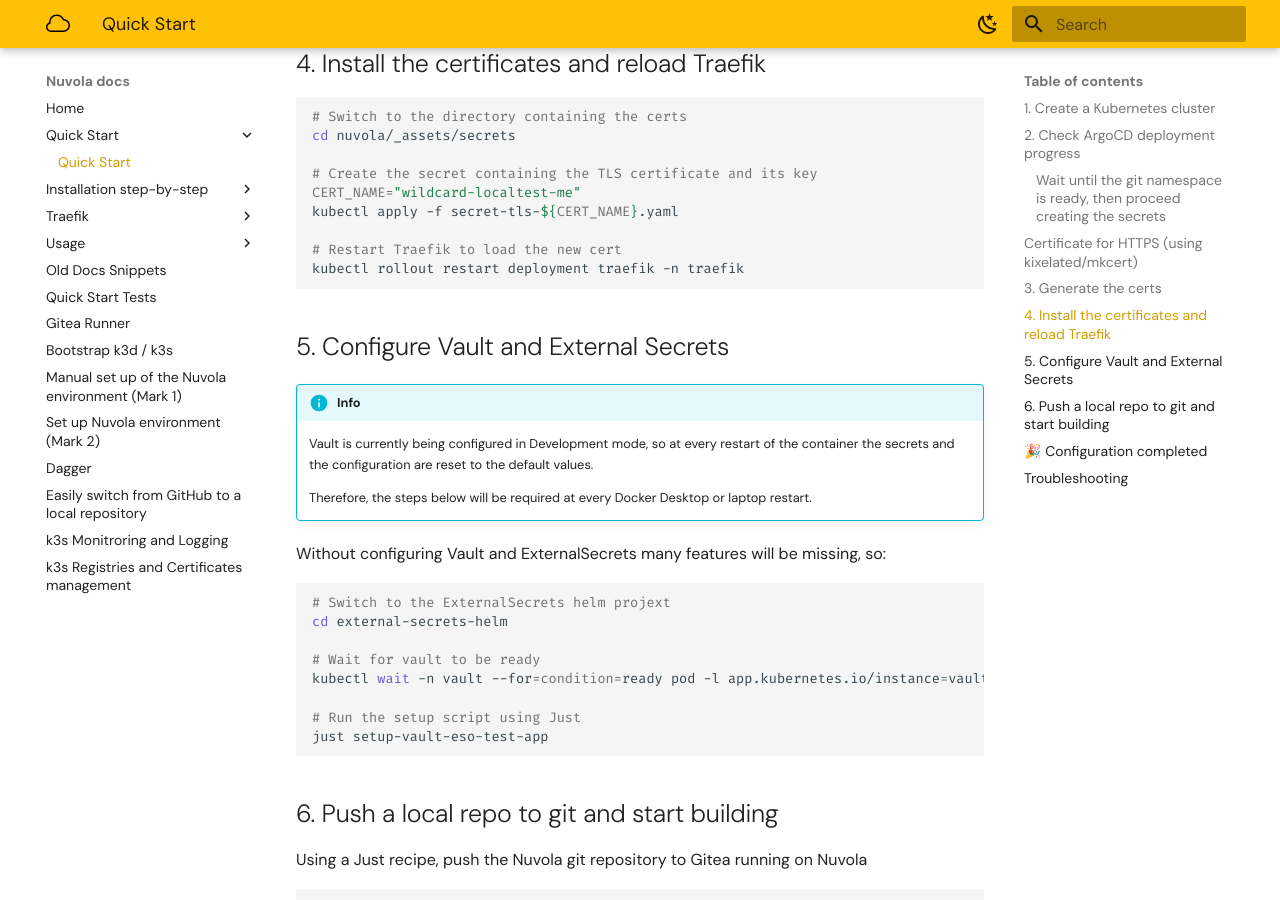
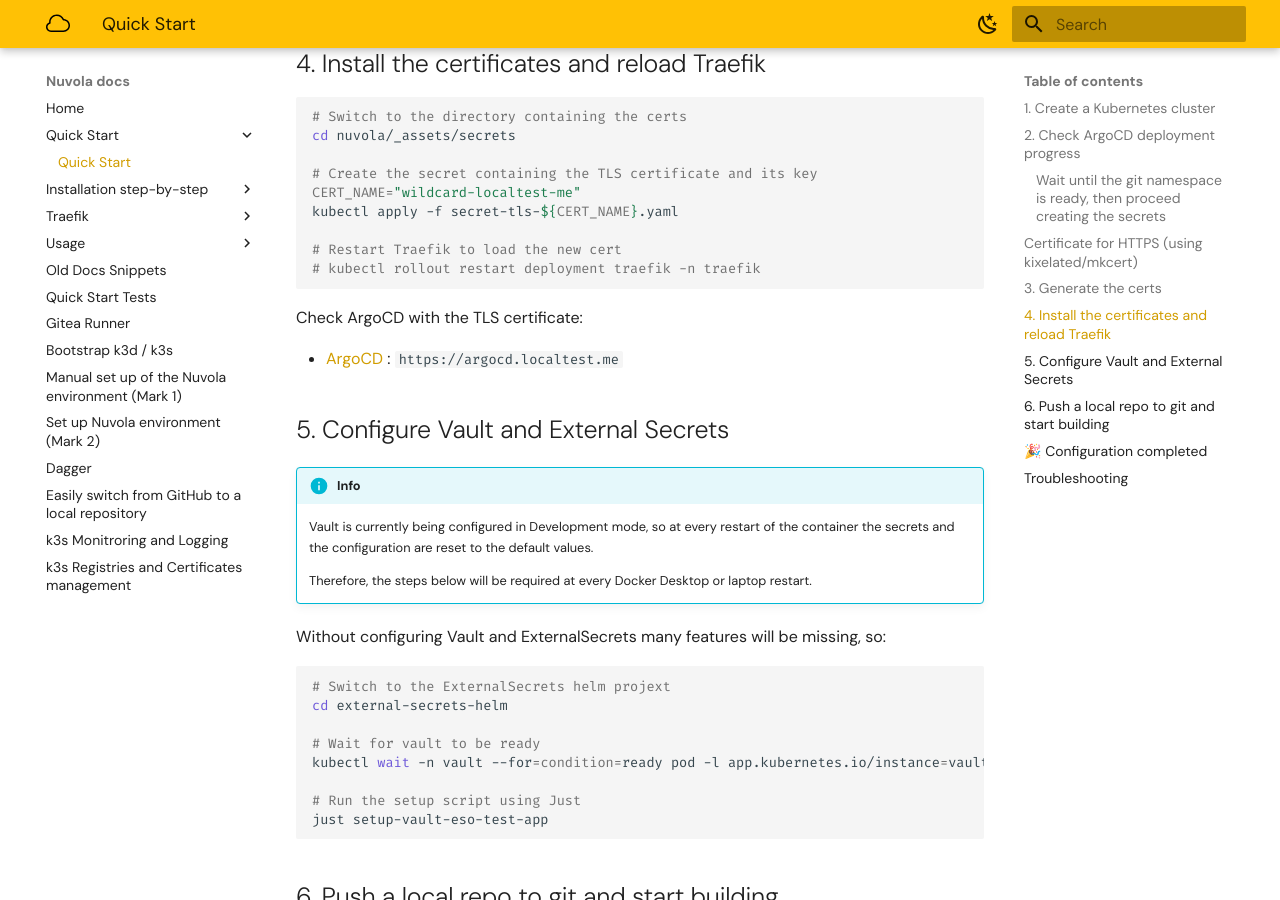
Before and after one commit to kubernetista/nuvola-docs, an MkDocs documentation site: the page built from docs/Readme.md, in a window 1280 px wide and 900 px high, scrolled down 2223 px. Built offline with MkDocs 1.6.1 and Material for MkDocs 9.7.7, drawn with Linux system fonts in a browser that asks for light colours; plug-ins that fetch from the network failed and are left out; some of the changed text lies outside the part shown.

Commit message:
update readme

````diff
--- a/docs/Readme.md
+++ b/docs/Readme.md
@@ -31,7 +31,7 @@
 
 To check the ArgoCD deployment progesess, open the ArgoCD web UI and login with user "admin" and the initial password from the previous command
 
-- <https://argocd.localhost/>
+- [ArgoCD](http://argocd.localhost){: target="_blank" } : `http://argocd.localhost`
 
 Or, you can check using the CLI
 
@@ -112,9 +112,13 @@
 kubectl apply -f secret-tls-${CERT_NAME}.yaml
 
 # Restart Traefik to load the new cert
-kubectl rollout restart deployment traefik -n traefik
+# kubectl rollout restart deployment traefik -n traefik
 
 ```
+
+Check ArgoCD with the TLS certificate:
+
+- [ArgoCD](https://argocd.localtest.me){: target="_blank" } : `https://argocd.localtest.me`
 
 ## 5. Configure Vault and External Secrets
 
````
